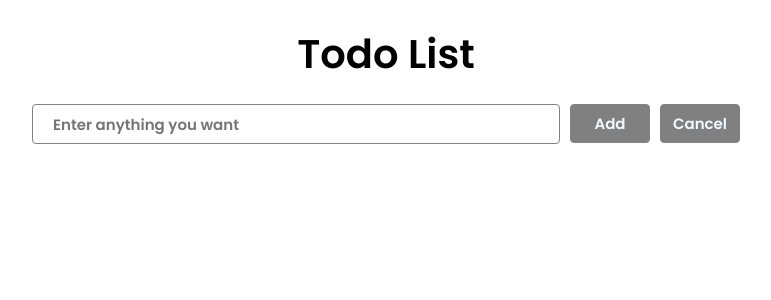
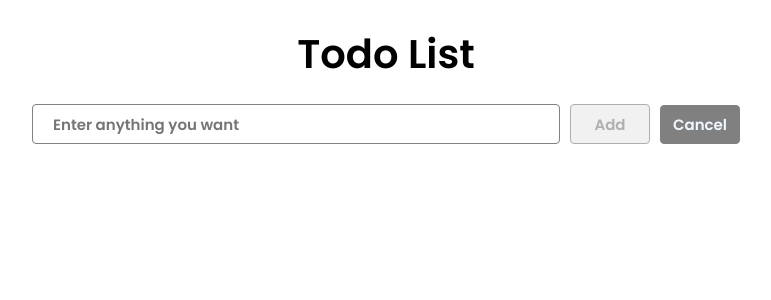
Before and after one commit to raheel-muhammad/react-todo, a React (Create React App) app: page / in a window 1280 px wide. Shown: the top 300 px of the page, without its empty margins (254-1025 px from the left). Built offline with nearby package versions, Linux system fonts and the light colour scheme.

Commit message:
todo-list completed

```diff
--- a/src/App.css
+++ b/src/App.css
@@ -61,10 +61,11 @@
   width: 80px;
   font-size: 15px;
   color: aliceblue;
-  padding: 5px;
   cursor: pointer;
   padding: 7px;
-
+  border-radius: 4px;
+  border: 1px solid #828282;
+  font-weight: 600;
 
 }
 
@@ -122,6 +123,20 @@
   width: 80px;
 }
 
+.light-grey {
+  background-color: #f1f1f1;
+  font-weight: 600;
+  font-size: 15px;
+  height: 40px;
+  cursor: pointer;
+  color: #b1aeae;
+  border-radius: 4px;
+  outline: none;
+  padding: 0 8px;
+  border: 1px solid #b1aeae;
+  width: 80px;
+}
+
 .btn-edit {
   width: 80px;
   background-color: gray;
@@ -135,6 +150,13 @@
   height: 40px;
   margin: 10px;
   cursor: pointer;
+}
+
+@media only screen and (max-width:715px) {
+  .main-btn {
+    display: flex;
+    flex-direction: row;
+  }
 }
 
 @media only screen and (max-width:470px) {
@@ -159,5 +181,6 @@
 
   .main {
     width: 100%;
+    justify-content: center;
   }
 }
--- a/src/App.js
+++ b/src/App.js
@@ -10,17 +10,9 @@ export default function App() {
   const handleInputChange = (event) => {
     setInputValue(event.target.value)
   }
-  const handleEnterKey = (event) => {
-    if (event.key === 'Enter' && inputvalue.trim() !== '') {
-      setItems([...items, inputvalue]);
-      setInputValue('');
-    }
-  }
+  let disabled = !inputvalue.trim()
   const handleClick = () => {
     let item = inputvalue.trim()
-    if (!item) {
-      alert('please fill out this field')
-    } else {
     if (isEdit) {
       let tempArr = [...items]
       tempArr[currIndex] = item
@@ -31,7 +23,7 @@ export default function App() {
       setItems((prevItems) => [...prevItems, item]);
       setInputValue('')
     }
-    }
+
   }
   const editClick = (item, index) => {
     setInputValue(item)
@@ -52,18 +44,26 @@ export default function App() {
       setCurrIndex()
     }
   }
+  const handleSubmit = (e) => {
+    e.preventDefault()
+    if (isEdit) {
+      editClick()
+    } else {
+      handleClick()
+    }
+  }
 
   return (
     <>
       <div className='container'>
         <div className="heading">Todo List</div>
-        <div className='form'>
-          <input className='input' type="text" maxLength={100} placeholder='Enter anything you want' value={inputvalue} onChange={handleInputChange} onKeyDown={handleEnterKey} />
+        <form className='form' onSubmit={handleSubmit}>
+          <input className='input' type="text" maxLength={100} placeholder='Enter anything you want' value={inputvalue} onChange={handleInputChange} />
           <div className='button-2'>
-            <button className='btn btn-add' onClick={handleClick}>{isEdit ? "Edit" : "Add"}</button>
-            <button className='btn btn-cancel' onClick={resetItem}>{isEdit ? 'Reset' : 'Cancel'}</button>
+            <button className={`'btn' ${!inputvalue ? "light-grey" : "btn-add"}`} onClick={handleClick} disabled={disabled} type='submit'>{isEdit ? "Edit" : "Add"}</button>
+            <button className='btn btn-cancel' onClick={resetItem} type='button'>{isEdit ? 'Reset' : 'Cancel'}</button>
           </div>
-        </div>
+        </form>
 
 
         <div className='ul-list'>
```
Lines whose indentation alone changed are shown as unchanged.
